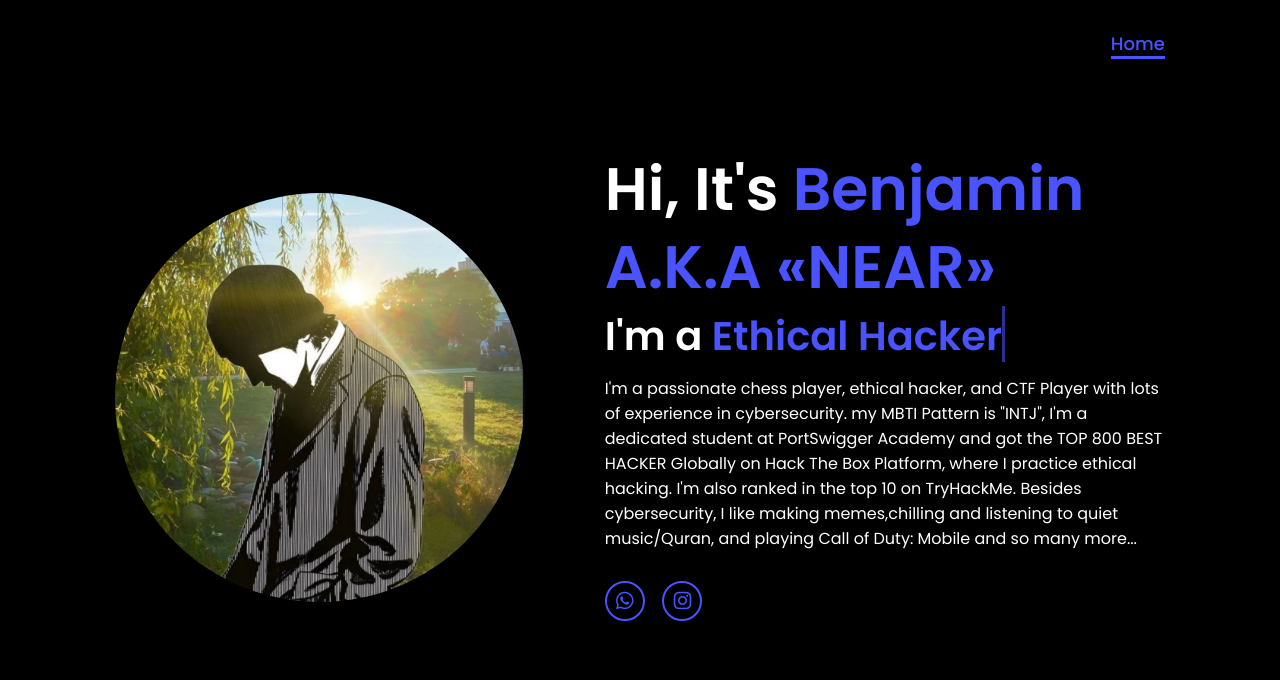
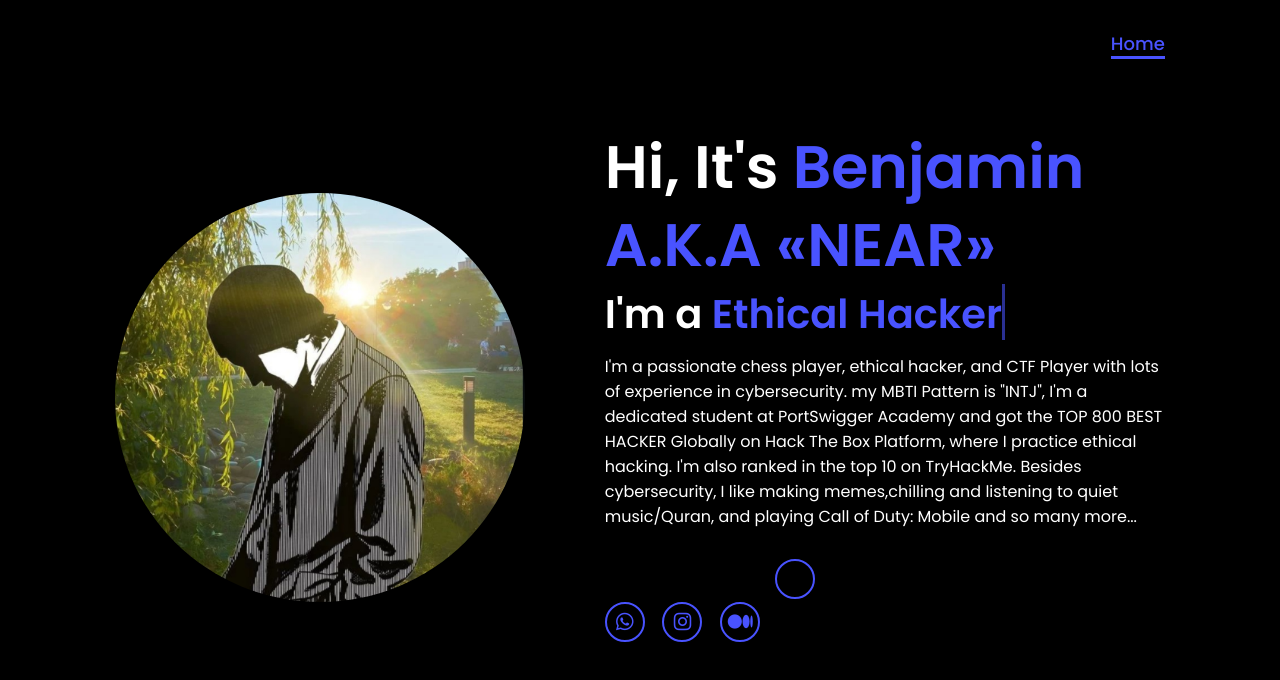
Before and after one commit to plutoniumv/plutoniumv.github.io, a plain HTML site: page index.html in a window 1280 px wide. Shown: the top 680 px of the page. Drawn offline with Linux system fonts and the light colour scheme.

Commit message:
index.html

```diff
--- a/index.html
+++ b/index.html
@@ -27,6 +27,7 @@
             <div class="social-icons">
                 <a href="https://api.whatsapp.com/send?phone=+963995198361"><i class="fa-brands fa-whatsapp"></i></a>
                 <a href="https://www.instagram.com/v8fg_._?igsh=MXA1YmNsODZ6cHc0MQ=="><i class="fa-brands fa-instagram"></i></a>
+                <a href="https://www.medium.com/@ech0ech0"><i class="fa-brands fa-medium"></i><a>
     </section>
 </body>
 </html>
```
